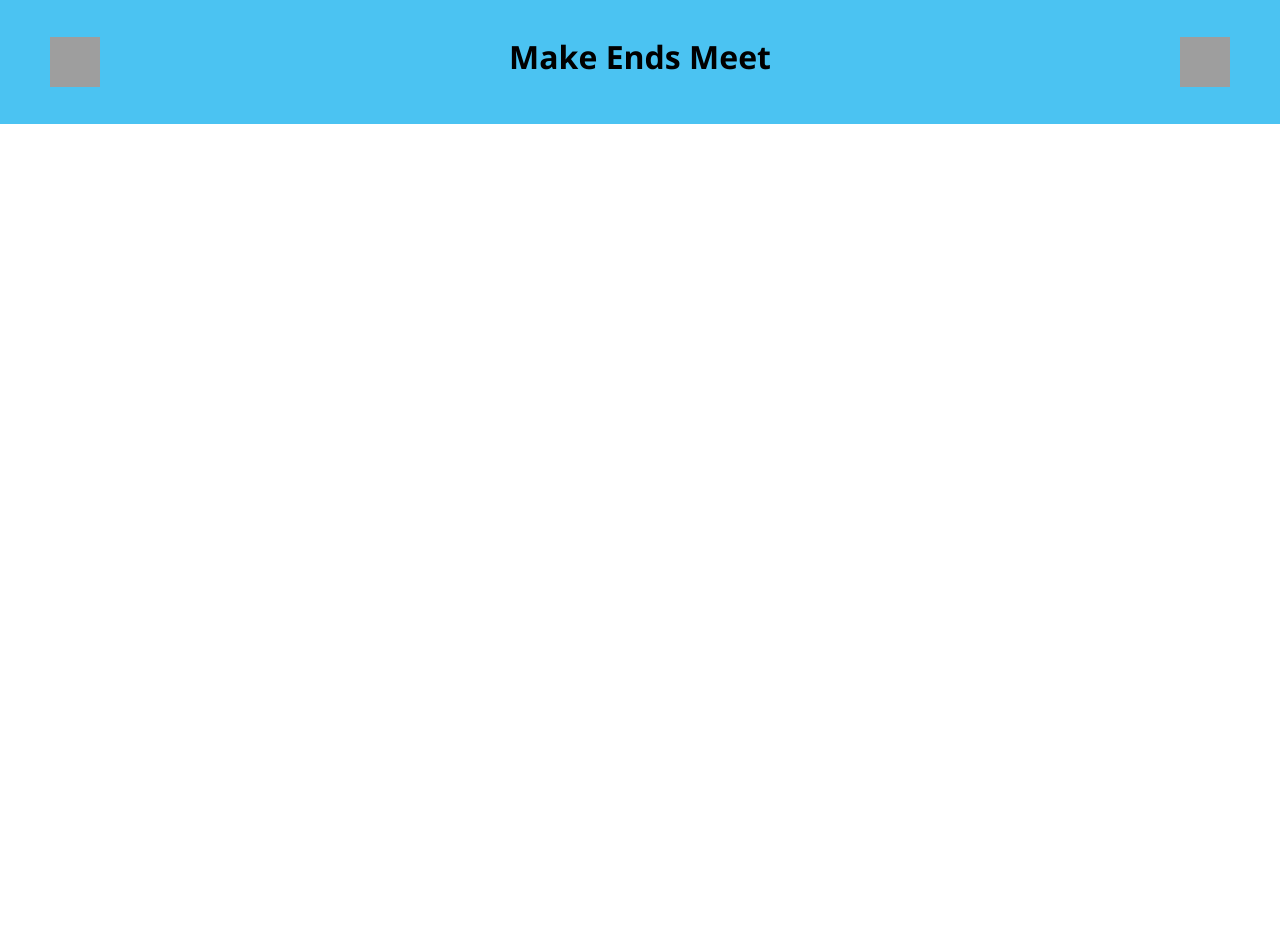
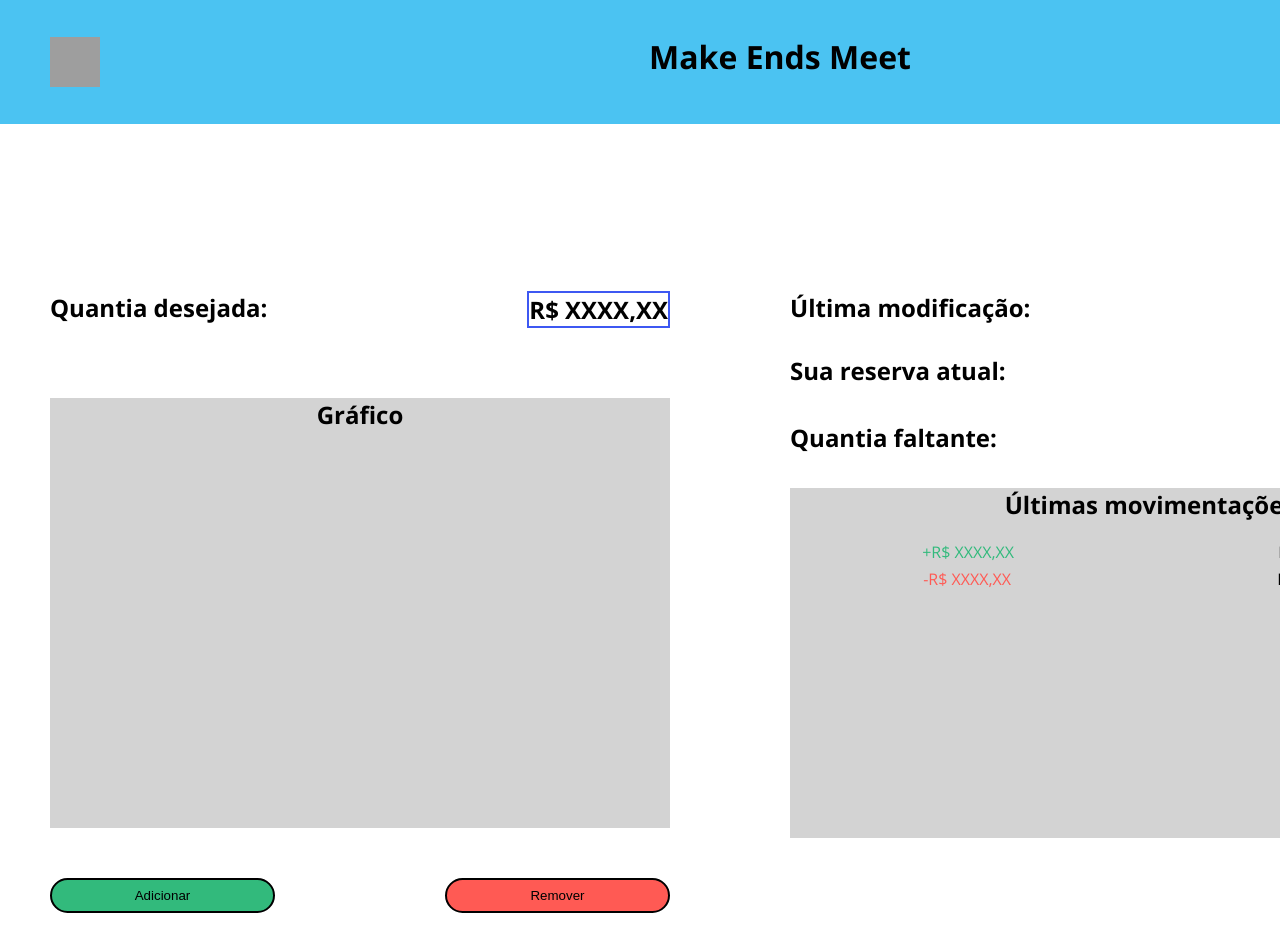
Before and after one commit to ygjetec/TCC, a PHP site: page /html/reserva.html in a window 1280 px wide. Shown: the top 952 px of the page. Run offline with PHP 8.4, Linux system fonts and the light colour scheme; grey boxes are pictures that could not be loaded.

Commit message:
Reserva
Estruturação da tela + adição de estilos

```diff
--- a/css/reserva.css
+++ b/css/reserva.css
@@ -49,3 +49,141 @@ body {
     font-family: 'Open Sans', sans-serif;
     min-height: 100%;
 }
+
+article {
+    padding-top: 167px;
+    display: flex;
+    justify-content: space-around;
+}
+
+.cont-esq {
+    display: flex;
+    flex-direction: column;
+    margin: 0 60px 0 50px;
+}
+
+#campo-1 {
+    display: flex;
+    justify-content: space-between;
+    width: 620px;
+    margin-bottom: 70px;
+}
+
+#cont-campo-1 {
+    border: 2px solid var(--cor03);
+    display: flex;
+    size: auto;
+}
+
+.grafico {
+    width: 620px;
+    height: 430px;
+    background-color: lightgray;
+    margin-bottom: 50px;
+}
+
+.cont-esq button {
+    height: 35px;
+    width: 225px;
+}
+
+.btns {
+    display: flex;
+    justify-content: space-between;
+}
+
+#btn-adc {
+    background-color: var(--cor06);
+    border: 2px solid black;
+    border-radius: 25px;
+    cursor: pointer;
+}
+
+#btn-rem {
+    background-color: var(--cor08);
+    border: 2px solid black;
+    border-radius: 25px;
+    cursor: pointer;
+}
+
+#btn-adc:hover{
+    background-color: white;
+    color: var(--cor06);
+    transition: 0.4s;
+    border: 2px solid var(--cor06);
+    height: 37px;
+    width: 235px;
+}
+
+#btn-rem:hover{
+    background-color: white;
+    color: var(--cor08);
+    transition: 0.4s;
+    border: 2px solid var(--cor08);
+    height: 37px;
+    width: 235px;
+}
+
+.cont-dir{
+    display: flex;
+    flex-direction: column;
+    margin: 0 50px 0 60px;
+}
+
+#campo-2 {
+    display: flex;
+    justify-content: space-between;
+    width: 720px;
+    margin-bottom: 30px;
+}
+
+#campo-3 {
+    display: flex;
+    justify-content: space-between;
+    width: 720px;
+    margin-bottom: 30px;
+}
+
+#cont-campo-3 {
+    border: 2px solid var(--cor02);
+    display: flex;
+    size: auto;
+}
+
+#campo-4 {
+    display: flex;
+    justify-content: space-between;
+    width: 720px;
+    margin-bottom: 30px;
+}
+
+#cont-campo-4 {
+    border: 2px solid var(--cor04);
+    display: flex;
+    size: auto;
+}
+
+.ult-mov {
+    width: 720px;
+    height: 350px;
+    background-color: lightgrey;
+}
+
+.ult-mov h2 {
+    margin-bottom: 20px;
+}
+
+.mov {
+    display: flex;
+    justify-content: space-around;
+    margin-bottom: 5px;
+    size: auto;
+}
+
+#mov-pos {
+    color: #32BA7C;
+}
+
+#mov-neg {
+    color: #FF5A54;
+}
--- a/html/reserva.html
+++ b/html/reserva.html
@@ -19,6 +19,52 @@
                 <h1>Make Ends Meet</h1>
                 <img src="/imgs/icon-menu.svg" alt="Menu de Três Barras Horizontais em Preto">
             </div>
+
+            <article>
+                <div class="cont-esq">
+                    <div id="campo-1">
+                        <h2>Quantia desejada: </h2>
+                        <h2 id="cont-campo-1">R$ XXXX,XX</h2>
+                    </div>
+                    <div class="grafico">
+                        <h2>Gráfico</h2>
+                    </div>
+
+                    <div class="btns">
+                        <button id="btn-adc">Adicionar</button>
+                        <button id="btn-rem">Remover</button>
+                    </div>
+                </div>
+
+                <div class="cont-dir">
+                    <div id="campo-2">
+                        <h2>Última modificação: </h2>
+                        <h2>DD/MM/YYYY</h2>
+                    </div>
+                    <div>
+                        <div id="campo-3">
+                            <h2>Sua reserva atual: </h2>
+                            <h2 id="cont-campo-3">R$ XXXX,XX</h2>
+                        </div>
+                        <div id="campo-4">
+                            <h2>Quantia faltante: </h2>
+                            <h2 id="cont-campo-4">R$ XXXX,XX</h2>
+                        </div>
+                    </div>
+                    <div class="ult-mov">
+                        <h2>Últimas movimentações</h2>
+                        <div class="mov">
+                            <p id="mov-pos">+R$ XXXX,XX</p>
+                            <p> DD/MM/YYYY</p>
+                        </div>
+                        <div class="mov">
+                            <p id="mov-neg" >-R$ XXXX,XX</p>
+                            <p> DD/MM/YYYY</p>
+                        </div>
+                    </div>
+                </div>
+            </article>
+
         </header>
     </body>
 </html>
```
